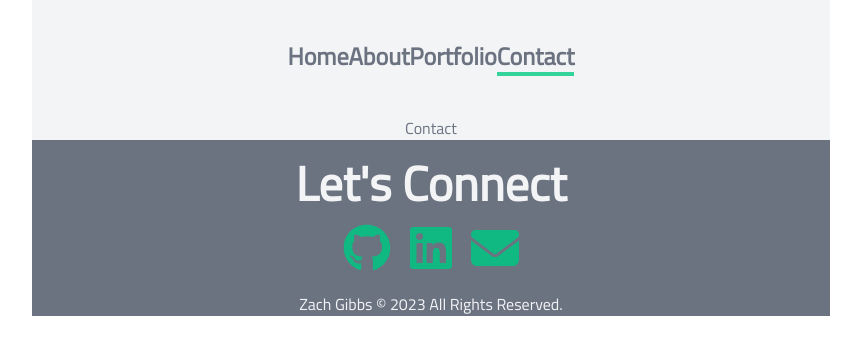
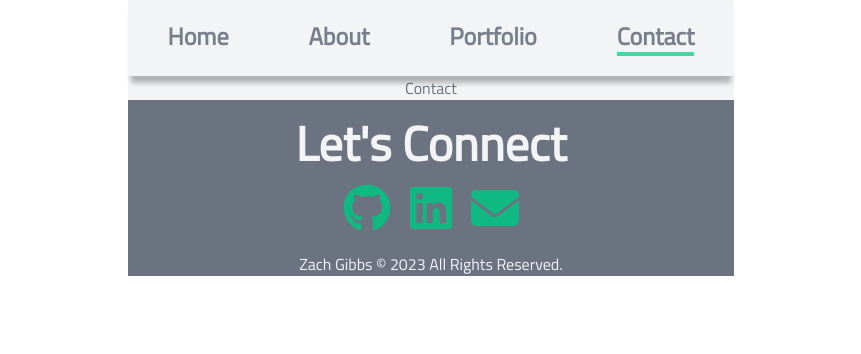
Before and after one commit to Zgibbs58/Video-Engagement, a React (Vite) app: page /contact in a window 1280 px wide. Shown: the top 354 px of the page, without its empty margins (209-1070 px from the left). Built offline with nearby package versions, Linux system fonts and the light colour scheme.

Commit message:
Fixed issue with sticky nav not working by adding max-w to body and put overflow-x on just portfolio container. Added styling for full size nav.

```diff
--- a/src/App.css
+++ b/src/App.css
@@ -1,15 +1,15 @@
-html,
+/* html,
 body {
   margin: 0;
   padding: 0;
   overflow-x: hidden;
   scroll-behavior: smooth;
-}
-
+} */
+/* Added max width on body to fix overflow issues on portfolio page */
 body {
-  width: 100vw;
+  max-width: 100vw;
   /* height: 100vh; */
-  overflow-x: hidden;
+  /* overflow-x: hidden; */
   padding: 0;
   margin: 0;
   display: flex;
@@ -20,8 +20,9 @@ body {
 #root {
   color: rgb(107 114 128);
   max-width: 1280px;
-  /* margin: 2rem auto;
-  padding: 2rem; */
+  margin: 0 auto;
+  /* padding: 0 2rem; */
+  /* box-sizing: border-box; */
   border-radius: 8px;
   text-align: center;
   box-shadow: 0px 4px 8px rgba(0, 0, 0, 0.2);
@@ -41,6 +42,12 @@ body {
     /* padding: 1rem; */
   }
 }
+/* @media screen and (min-width: 768px) {
+  html,
+  body {
+    overflow-x: visible;
+  }
+} */
 
 @media (prefers-color-scheme: dark) {
   #root {
@@ -49,10 +56,10 @@ body {
   }
 }
 
-@media screen and (min-width: 640px) {
+/* @media screen and (min-width: 640px) {
   .text-placeholder {
     color: #6b7280;
-    /* display: flex;
-    flex-direction: row; */
+    display: flex;
+    flex-direction: row;
   }
-}
+} */
--- a/src/components/FullNavItem.jsx
+++ b/src/components/FullNavItem.jsx
@@ -6,7 +6,7 @@ import PropTypes from "prop-types";
 export default function FullNavItem({ name, path, index }) {
   const location = useLocation();
   return (
-    <Link to={path} key={index} className={`group md:text-2xl font-semibold transition duration-300`}>
+    <Link to={path} key={index} className={`group md:text-2xl font-semibold transition duration-300 mx-10`}>
       {name}
       <span
         className={`block max-w-0 group-hover:max-w-full transition-all duration-500 h-1 bg-emerald-400 ${
--- a/src/components/FullNavigation.jsx
+++ b/src/components/FullNavigation.jsx
@@ -1,5 +1,3 @@
-import React from "react";
-import { Link } from "react-router-dom";
 import FullNavItem from "./FullNavItem";
 
 const navLinks = [
@@ -11,10 +9,10 @@ const navLinks = [
 
 export default function FullNavigation() {
   return (
-    <nav className="flex justify-around my-10 md:mx-24 lg:mx-64">
+    <div className="flex justify-center">
       {navLinks.map((i) => (
         <FullNavItem name={i.name} path={i.path} key={i.id} />
       ))}
-    </nav>
+    </div>
   );
 }
--- a/src/components/Header.tsx
+++ b/src/components/Header.tsx
@@ -24,7 +24,7 @@ export default function Header() {
 
     return (
       <>
-        <nav className="md:hidden fixed top-8 right-8 text-right z-10">
+        <nav className="md:hidden fixed top-6 right-6 text-right z-10">
           <motion.nav
             initial={false}
             animate={isOpen ? "open" : "closed"}
@@ -36,9 +36,9 @@ export default function Header() {
             {isOpen && (
               <motion.div
                 key="navigation"
-                initial={{ x: 32, y: -350, opacity: 1 }}
-                animate={{ x: 32, y: -80, opacity: 1, transition: { duration: 0.2 } }}
-                exit={{ x: 32, y: -350, opacity: 1, transition: { duration: 0.2 } }}
+                initial={{ x: 24, y: -350, opacity: 1 }}
+                animate={{ x: 24, y: -80, opacity: 1, transition: { duration: 0.2 } }}
+                exit={{ x: 24, y: -350, opacity: 1, transition: { duration: 0.2 } }}
               >
                 <Navigation onClick={() => toggleNavbar()} />
               </motion.div>
@@ -46,7 +46,7 @@ export default function Header() {
           </AnimatePresence>
           </motion.nav>
         </nav>
-        <nav className="hidden md:block">
+        <nav className="hidden md:block sticky top-0 z-10 py-5 bg-gray-100 opacity-90 shadow-[0_10px_5px_-3px_rgba(0,0,0,0.3)]">
           <FullNavigation />
         </nav>
       </>
--- a/src/components/MobileButton.jsx
+++ b/src/components/MobileButton.jsx
@@ -4,7 +4,7 @@ export default function MobileButton({ text, link }) {
   return (
     <a
       href={link}
-      className="mt-8 px-20 py-2 text-xl font-bold text-gray-500 bg-gray-100 rounded-full hover:bg-gray-500 hover:text-white border-2 border-gray-500 ease-in-out duration-300"
+      className="mt-8 px-8 xs:px-20 py-2 text-xl font-bold text-gray-500 bg-gray-100 rounded-full hover:bg-gray-500 hover:text-white border-2 border-gray-500 ease-in-out duration-300"
     >
       {text}
     </a>
--- a/src/components/Navigation.jsx
+++ b/src/components/Navigation.jsx
@@ -11,7 +11,7 @@ const navLinks = [
 
 export default function Navigation({ onClick }) {
   return (
-    <motion.ul className="bg-gray-500 w-screen h-72 text-gray-100 flex flex-col items-center rounded-lg">
+    <motion.ul className="bg-gray-500 w-screen h-72 text-gray-100 flex flex-col items-center rounded-lg shadow-xl">
       {navLinks.map((i) => (
         <NavItem name={i.name} path={i.path} key={i.id} onClick={onClick} />
       ))}
--- a/src/components/Project.jsx
+++ b/src/components/Project.jsx
@@ -64,7 +64,7 @@ export default function Project({ name, description, image, projectLink, isOdd,
         whileInView={{ opacity: 1, x: 0 }}
         transition={{ duration: 0.5 }}
         viewport={{ once: true, amount: 0.3 }}
-        className="mx-2 block lg:hidden text-center"
+        className="block lg:hidden text-center"
       >
         <MobileButton text="View Project" link={projectLink} />
       </motion.button>
--- a/src/components/Toggle.tsx
+++ b/src/components/Toggle.tsx
@@ -7,7 +7,7 @@ const Path = (props) => <motion.path fill="transparent" strokeWidth="3" stroke="
 import PropTypes from "prop-types";
 
 export const Toggle = ({ toggle, isOpen }) => (
-  <button className="bg-emerald-400 p-3 rounded-full z-20 relative" onClick={toggle}>
+  <button className="bg-emerald-400 p-3 rounded-full z-20 relative shadow-md" onClick={toggle}>
     <svg width="23" height="23" viewBox="0 0 20 19" className="block mx-auto">
       <Path
         variants={{
--- a/src/pages/Portfolio.jsx
+++ b/src/pages/Portfolio.jsx
@@ -7,7 +7,8 @@ const isOdd = (num) => num % 2;
 export default function Portfolio() {
   return (
     <>
-      <section className="mx-10 my-24 lg:mx-32">
+      <section className="overflow-x-hidden">
+        <div className="mx-10 my-24 lg:mx-32 ">
           <motion.h3
             initial={{ opacity: 0, x: -100 }}
             whileInView={{ opacity: 1, x: 0 }}
@@ -30,6 +31,7 @@ export default function Portfolio() {
               key={project.id}
             />
           ))}
+        </div>
       </section>
     </>
   );
--- a/tailwind.config.js
+++ b/tailwind.config.js
@@ -12,6 +12,12 @@ export default {
       textDecorationThickness: {
         4: "6px",
       },
+      width: {
+        80: "1280px",
+      },
+      screens: {
+        xs: "355px",
+      },
     },
   },
   plugins: [],
```
Lines whose indentation alone changed are shown as unchanged.
